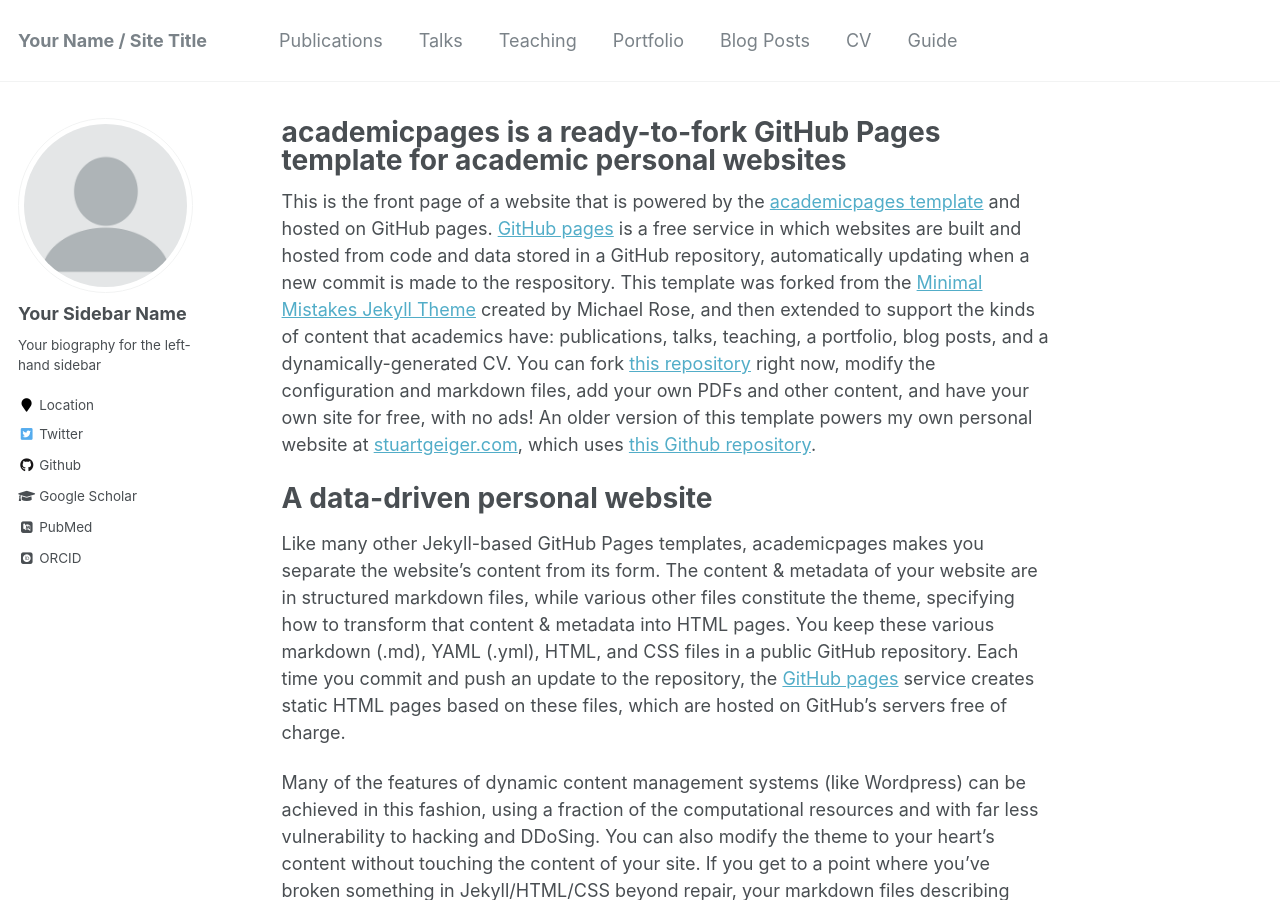
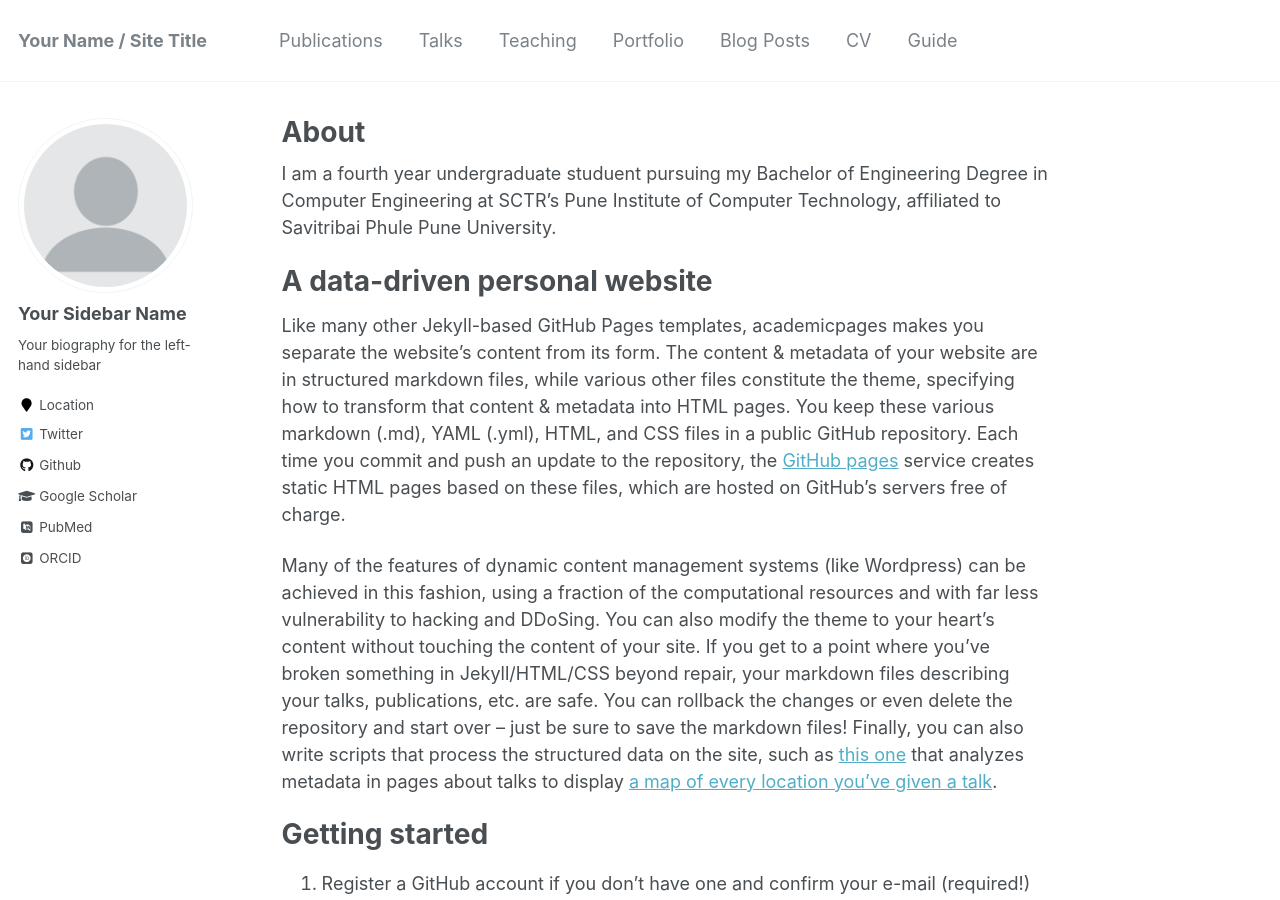
Before and after one commit to Infernolia/Infernolia.github.io, a Jekyll site: the page built from _pages/about.md, in a window 1280 px wide and 900 px high. Built offline with Jekyll 4.4.1, drawn with Linux system fonts in a browser that asks for light colours; some web fonts are replaced.

Commit message:
Update about.md

```diff
--- a/_pages/about.md
+++ b/_pages/about.md
@@ -1,6 +1,6 @@
 ---
 permalink: /
-title: "academicpages is a ready-to-fork GitHub Pages template for academic personal websites"
+title: "About"
 excerpt: "About me"
 author_profile: true
 redirect_from:
@@ -8,7 +8,7 @@ redirect_from:
   - /about.html
 ---
 
-This is the front page of a website that is powered by the [academicpages template](https://github.com/academicpages/academicpages.github.io) and hosted on GitHub pages. [GitHub pages](https://pages.github.com) is a free service in which websites are built and hosted from code and data stored in a GitHub repository, automatically updating when a new commit is made to the respository. This template was forked from the [Minimal Mistakes Jekyll Theme](https://mmistakes.github.io/minimal-mistakes/) created by Michael Rose, and then extended to support the kinds of content that academics have: publications, talks, teaching, a portfolio, blog posts, and a dynamically-generated CV. You can fork [this repository](https://github.com/academicpages/academicpages.github.io) right now, modify the configuration and markdown files, add your own PDFs and other content, and have your own site for free, with no ads! An older version of this template powers my own personal website at [stuartgeiger.com](http://stuartgeiger.com), which uses [this Github repository](https://github.com/staeiou/staeiou.github.io).
+I am a fourth year undergraduate studuent pursuing my Bachelor of Engineering Degree in Computer Engineering at SCTR's Pune Institute of Computer Technology, affiliated to Savitribai Phule Pune University.
 
 A data-driven personal website
 ======
```
